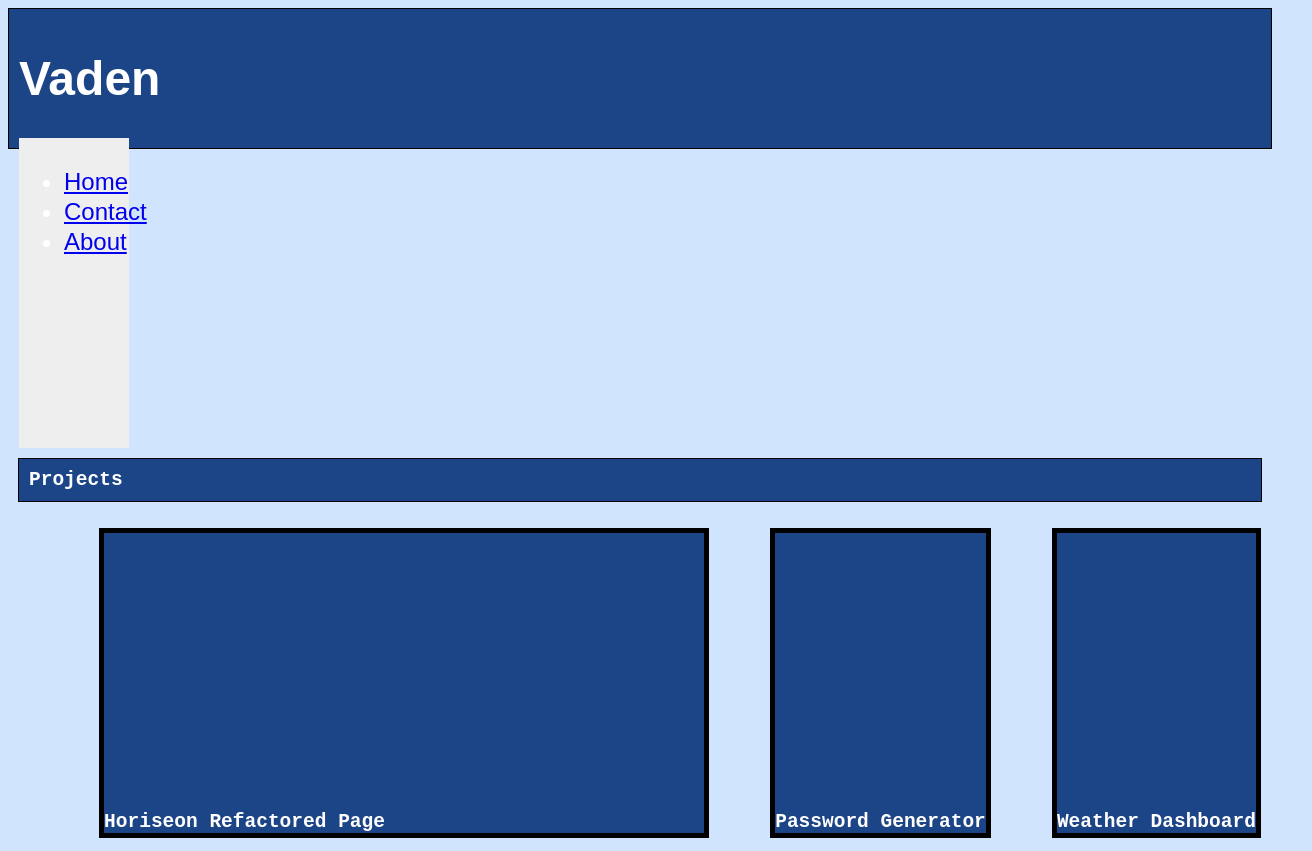
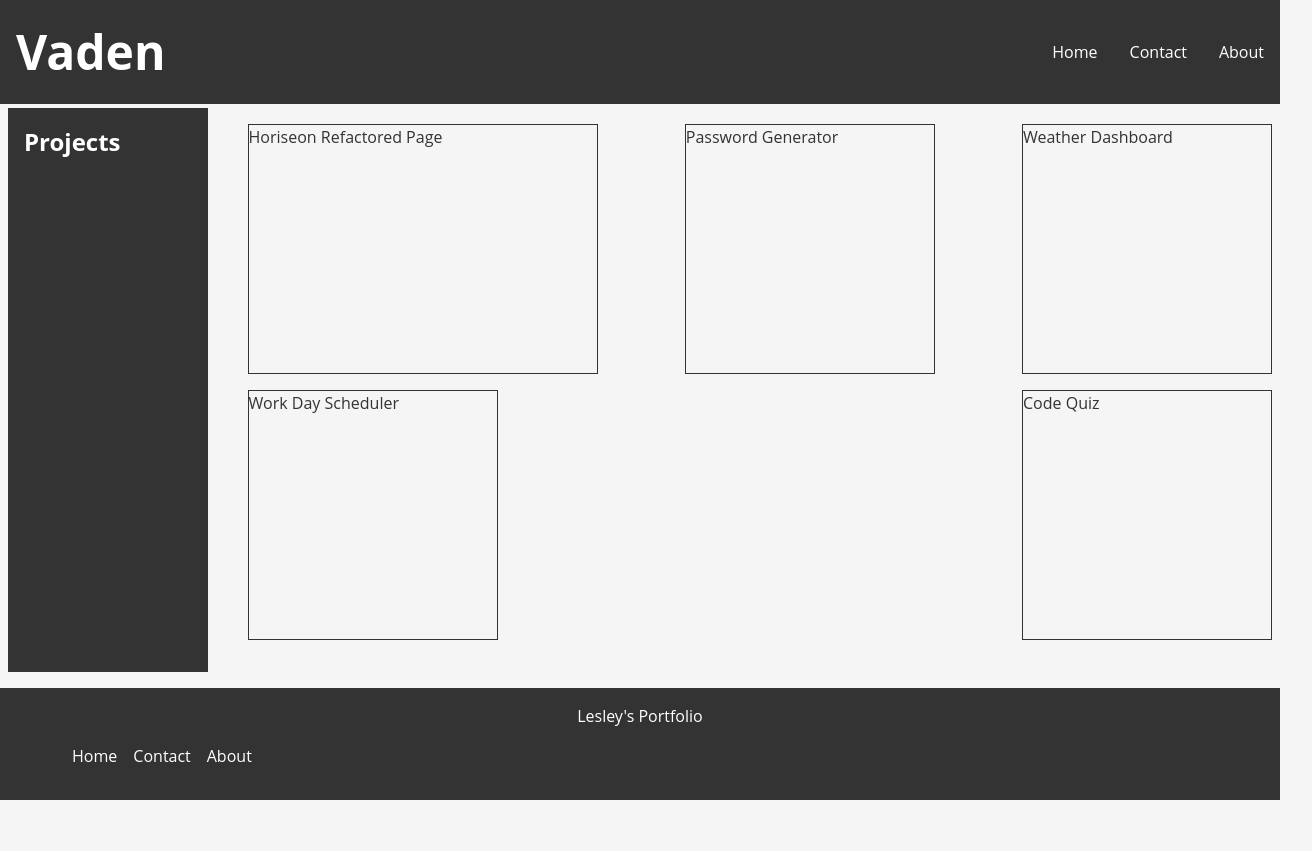
Before and after one commit to lesley-byte/lesley-byte-portfolio, a plain HTML site: page index.html in a window 1280 px wide. Shown: the top 851 px of the page, 1312 px wide, since content can reach past the window. After the commit the page ends 800 px from the top, so only its background shows below. Drawn offline with Linux system fonts and the light colour scheme.

Commit message:
messing with flexbox

```diff
--- a/assets/style.css
+++ b/assets/style.css
@@ -1,89 +1,153 @@
-/*create a light blue background*/
+/* Css for a portfolio page that shows off the work of a web designer. with links to the web pages.  The links should be a list of images.  the first image should be larger than the others and the list should have flexbox. */
+
+/* Path: assets\style.css */
+* {
+  box-sizing: border-box;
+}
 body {
-    background-color: #d0e4fe;
+  font-family: 'Open Sans', sans-serif;
+  background-color: #f5f5f5;
+  color: #333;
+  font-size: 16px;
+  line-height: 1.5;
 }
-/*create a dark blue background for the header*/
+/* The header has the name of the web designer and a navagation bar with links to the portfolio, about, and contact pages. It Should be fixed to the top of the page. It should be a flexbox with the name on the left and the navagation bar on the right. */
 header {
-    background-color: #1c4587;
-    color: #ffffff;
-    text-align: left;
-    padding: 10px;
-    font-family: Arial, Helvetica, sans-serif;
-    font-size: 1.5em;
-    border: black 1px solid;
+  background-color: #333;
+  color: #fff;
+  padding: 1rem;
+  display: flex;
+  justify-content: space-between;
+  align-items: center;
+  position: fixed;
+  top: 0;
+  left: 0;
+  right: 0;
+  z-index: 1;
 }
-/*create a dark blue background for the navigation bar*/
-nav {
-    line-height: 30px;
-    background-color: #eeeeee;
-    height: 300px;
-    width: 100px;
-    float: left;
-    padding: 5px;
+header h1 {
+  font-size: 3rem;
+  margin: 0;
 }
-/*h2 is on monospace font and is in box*/
-h2 {
-    font-family: monospace;
-    font-size: 1.5em;
-    background-color: #1c4587;
-    color: #ffffff;
-    text-align: left;
-    padding: 10px;
-    margin: 10px;
-    border: black 1px solid;
+header nav ul {
+  display: flex;
+  flex-flow: row wrap;
+  text-decoration: none;
+}
+header nav ul li {
+  list-style: none;
+  margin-left: 1rem;
+}
+header nav a {
+  display: flex;
+  flex-flow: row wrap;
+  color: #fff;
+  text-decoration: none;
+  margin-left: 1rem;
+}
+/* The main section should have a flexbox with the word projects on the left and the list of images that are links on the right. */
+main {
+  padding: 100px 0 0 0;
+  display: flex;
+  justify-content: space-between;
+  align-items: flex-start;
+}
+/* The main h2 should be the word projects. It should be in a box with a border and a background color. It should be inside a box that takes up the left side of the page. */
+main h2 {
+  font-size: 1.5rem;
+  margin: 0;
+  padding: 1rem;
+  background-color: #333;
+  color: #fff;
+  width: 20%;
+  min-width:fit-content;
+  height: flex;
+  float:left;
+  clear:both;
+}
+/* The list of images should be a flexbox with the first image larger than the others. */
+main ul {
+  display: flex;
+  flex-wrap: wrap;
+  justify-content: space-between;
+  align-items: flex-start;
+}
+main li {
+  list-style: none;
+  min-width:fit-content;
+  margin-bottom: 1rem;
+}
+
+main li img {
+  width: 100%;
+  height: auto;
+}
+main li a {
+  display: inline-block;
+  border: 1px solid #333;
+  min-height:auto;
+  text-decoration: none;
+  color: #333;
+  width:3 0%;
+  height: 250px;
+  min-width: 250px;
+}
+#item1 {
+    min-width:350px;
 
 }
-/*create a dark blue background for the section*/
 section {
-    width: 100%;
-    float: left;
-
+    display: inline-flex;
 }
-/*create a dark blue background for the footer*/
+/* The footer should be fixed to the bottom of the page. It should have the name of the web designer and the date. */
 footer {
-    background-color: #1c4587;
-    color: #ffffff;
-    clear: both;
+  background-color: #333;
+  color: #fff;
+  padding: 1rem;
+  position: fixed;
+  bottom: 0;
+  left: 0;
+  right: 0;
   text-align: center;
-    padding: 10px;
 }
-
-/* ul has flexbox properties */
-section ul {
+footer p {
+  margin: 0;
+}
+footer nav ul {
   display: flex;
-    flex-wrap: wrap;
-    flex-direction: row;
-    justify-content: space-evenly;
-    height: 100%;
+  flex-flow: row wrap;
+  text-decoration: none;
+  justify-content: left;
+}
+footer nav ul li {
+  list-style: none;
+  margin-left: 1rem;
+}
+footer a {
+  color: #fff;
+  text-decoration: none;
+}
+/* Media Queries */
+/* @media (max-width: 768px) {
+  main {
+    flex-direction: column;
+  }
+  main ul {
+    flex-direction: column;
+  }
+  main li {
     width: 100%;
   }
-section li {
-    display: flex;
-    flex-wrap: wrap;
-    height: 100%;
-    width: 2;
-    list-style-type: none;
+  main li:first-child {
+    width: 100%;
   }
-/* a has flexbox properties and is a box with a border */
-section a {
-    display: flex;
-    flex-wrap: wrap;
-    justify-content: flex-start;
-    align-items: flex-end;
-    height: 300px;
-    width: 2;
-    border: 5px solid black;
-    margin: 10px;
-    color: white;
-    font-weight: bold;
-    font-family: monospace;
-    text-decoration: unset;
-    font-size: 1.5em;
-    background-color: #1c4587;
-
 }
-#item1 {
-
-    width: 600px;
-
+@media (max-width: 480px) {
+  header {
+    flex-direction: column;
   }
+  header nav {
+    margin-top: 1rem;
+  }
+}    */
+/* End of Media Queries */
```
Also changed, not shown: site.webmanifest (added). Lines whose indentation alone changed are shown as unchanged.
